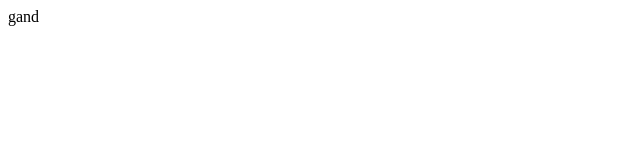
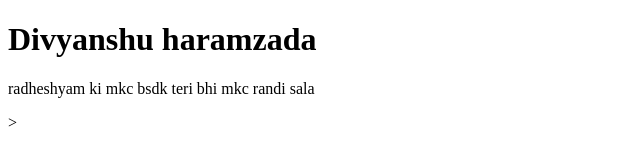
Before and after one commit to vaderop909090/something, a plain HTML site: page index.html in a window 1280 px wide. Shown: the whole page, without its empty margins (0-640 px from the left). Drawn offline with Linux system fonts and the light colour scheme.

Commit message:
Update index.html

```diff
--- a/index.html
+++ b/index.html
@@ -1,6 +1,16 @@
 <!DOCTYPE html>
 <head>
   <meta charset="UTF-8">
+  <title>
+    Something
+  </title>
+
 </head>
-<body>gand</body>
+<body>
+  <main>
+    <h1> Divyanshu haramzada</h1>
+  <section>
+    <p>radheshyam ki mkc bsdk teri bhi mkc randi sala</p>
+  </section>>
+</body>
 </html>
```
